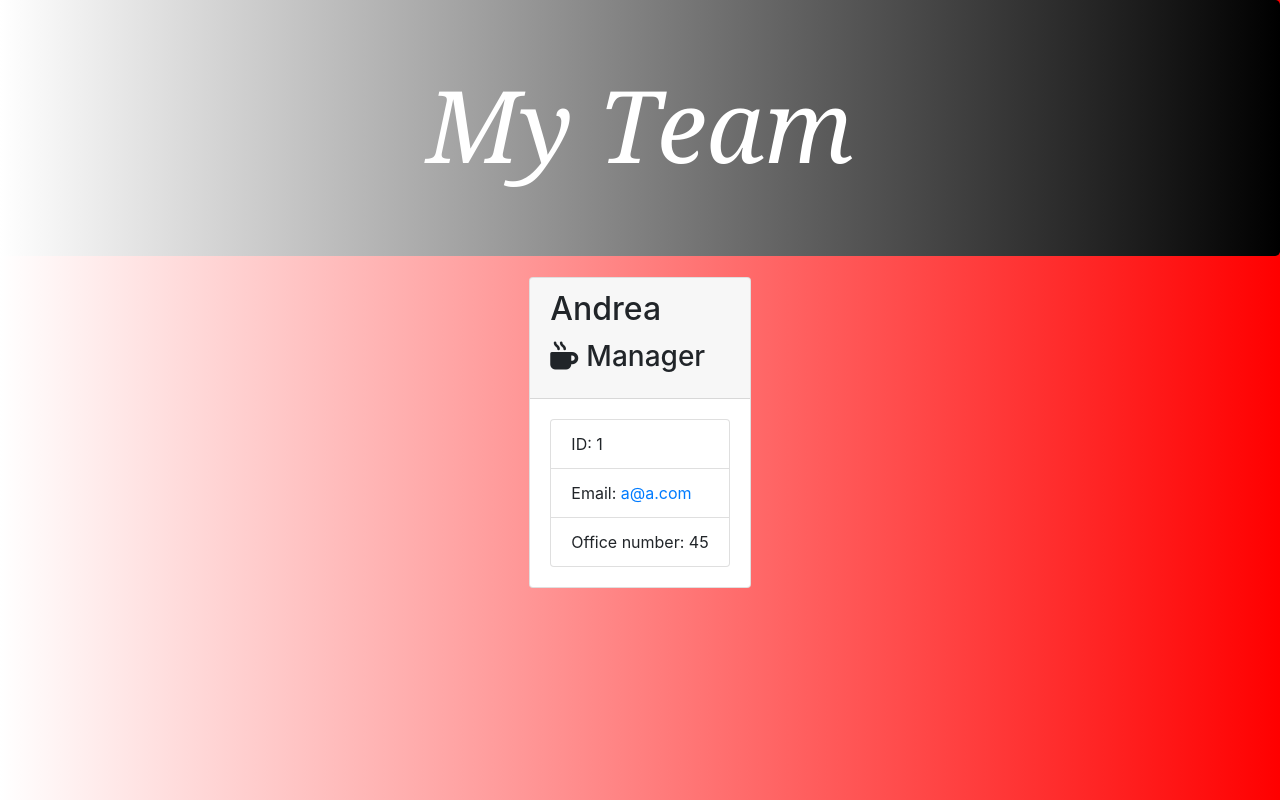
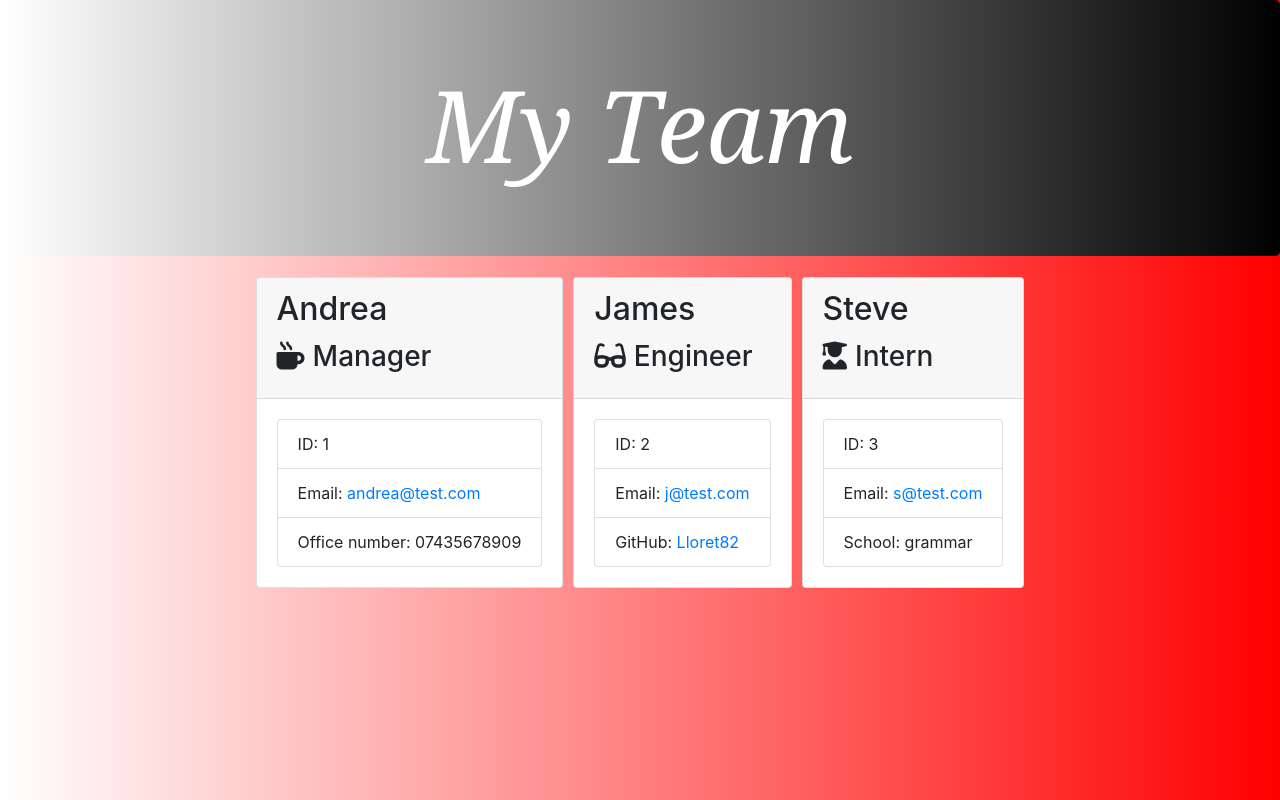
Before and after one commit to Lloret82/Team-Profile-Generator, a website: page output/team.html in a window 1280 px wide. Drawn offline with nearby package versions, Linux system fonts and the light colour scheme.

Commit message:
final version

```diff
--- a/output/team.html
+++ b/output/team.html
@@ -31,8 +31,34 @@
     <div class="card-body">
         <ul class="list-group">
             <li class="list-group-item">ID: 1</li>
-            <li class="list-group-item">Email: <a href="mailto:a@a.com">a@a.com</a></li>
-            <li class="list-group-item">Office number: 45</li>
+            <li class="list-group-item">Email: <a href="mailto:andrea@test.com">andrea@test.com</a></li>
+            <li class="list-group-item">Office number: 07435678909</li>
+        </ul>
+    </div>
+</div>
+<div class="card employee-card">
+    <div class="card-header">
+        <h2 class="card-title">James</h2>
+        <h3 class="card-title"><i class="fas fa-glasses mr-2"></i>Engineer</h3>
+    </div>
+    <div class="card-body">
+        <ul class="list-group">
+            <li class="list-group-item">ID: 2</li>
+            <li class="list-group-item">Email: <a href="mailto:j@test.com">j@test.com</a></li>
+            <li class="list-group-item">GitHub: <a href="https://github.com/Lloret82" target="_blank" rel="noopener noreferrer">Lloret82</a></li>
+        </ul>
+    </div>
+</div>
+<div class="card employee-card">
+    <div class="card-header">
+        <h2 class="card-title">Steve</h2>
+        <h3 class="card-title"><i class="fas fa-user-graduate mr-2"></i>Intern</h3>
+    </div>
+    <div class="card-body">
+        <ul class="list-group">
+            <li class="list-group-item">ID: 3</li>
+            <li class="list-group-item">Email: <a href="mailto:s@test.com">s@test.com</a></li>
+            <li class="list-group-item">School: grammar</li>
         </ul>
     </div>
 </div>
--- a/package.json
+++ b/package.json
@@ -12,7 +12,7 @@
     "jest": "^24.9.0"
   },
   "scripts": {
-    "test": "echo \"Error: no test specified\" && exit 1"
+    "test": "jest"
   },
   "repository": {
     "type": "git",
@@ -23,5 +23,6 @@
   "bugs": {
     "url": "https://github.com/Lloret82/Team-Profile-Generator/issues"
   },
-  "homepage": "https://github.com/Lloret82/Team-Profile-Generator#readme"
+  "homepage": "https://github.com/Lloret82/Team-Profile-Generator#readme",
+  "devDependencies": {}
 }
```
Also changed, not shown: README.md, 1 other file.
